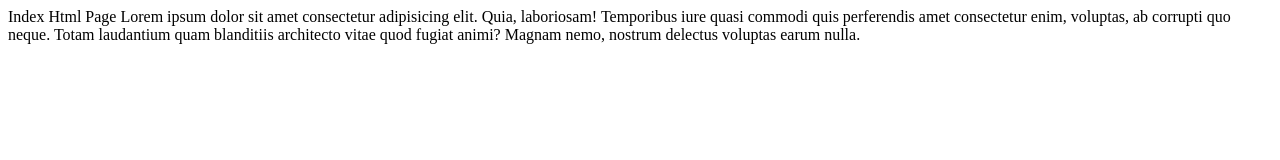
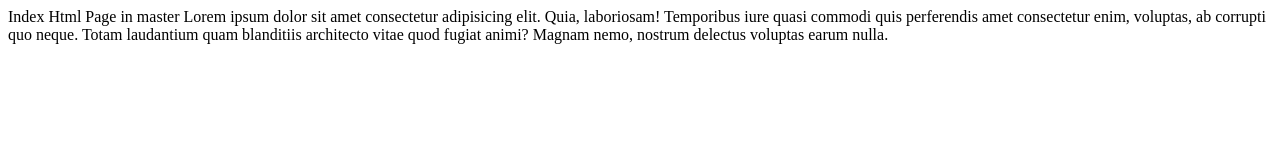
Before and after one commit to Mitali957/repo1, a plain HTML site: page index.html in a window 1280 px wide. Drawn offline with Linux system fonts and the light colour scheme.

Commit message:
change in master

```diff
--- a/index.html
+++ b/index.html
@@ -7,7 +7,7 @@
     <title>Document</title>
 </head>
 <body>
-    Index Html Page
+    Index Html Page in master
     Lorem ipsum dolor sit amet consectetur adipisicing elit. Quia, laboriosam! Temporibus iure quasi commodi quis perferendis amet consectetur enim, voluptas, ab corrupti quo neque. Totam laudantium quam blanditiis architecto vitae quod fugiat animi? Magnam nemo, nostrum delectus voluptas earum nulla.
 </body>
 </html>
```
